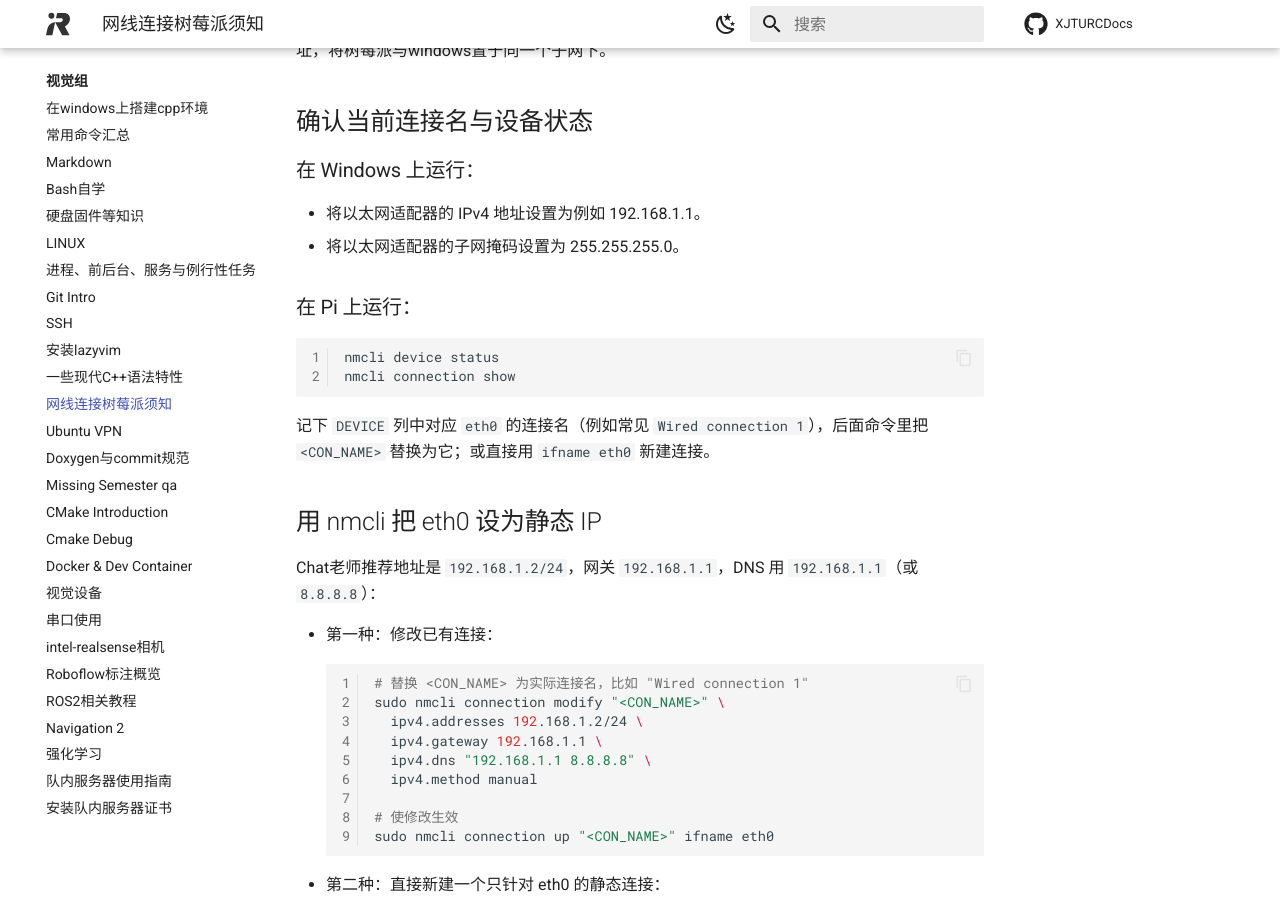
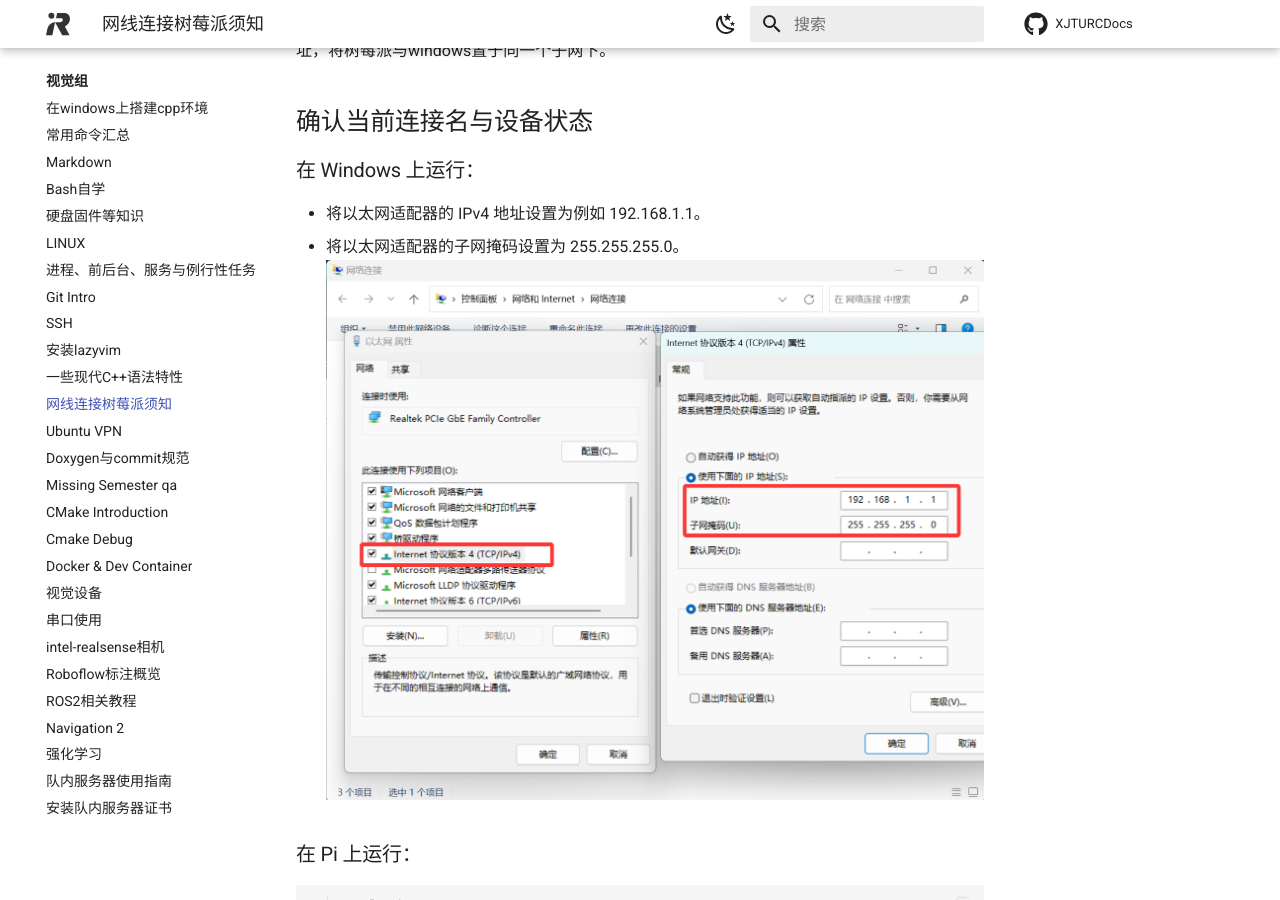
Before and after one commit to XJRCAdmin/XJTURCDocs, an MkDocs documentation site: the page built from docs/blog/vision/raspberry/index.md, in a window 1280 px wide and 900 px high, scrolled down 1949 px. Built offline with MkDocs 1.6.1 and Material for MkDocs 9.7.7, drawn with Linux system fonts in a browser that asks for light colours; comment, search, counter and statistics services are not loaded.

Commit message:
modify:raspberry

````diff
--- a/docs/blog/vision/raspberry/index.md
+++ b/docs/blog/vision/raspberry/index.md
@@ -65,6 +65,7 @@ TCPIP 上的 NetBIOS . . . . . . . : 已启用
 
 - 将以太网适配器的 IPv4 地址设置为例如 192.168.1.1。
 - 将以太网适配器的子网掩码设置为 255.255.255.0。
+![](images/ip.png)
 
 ### 在 Pi 上运行：
 ```bash
````
Also changed, not shown: docs/blog/vision/raspberry/images/ip.png (added).
